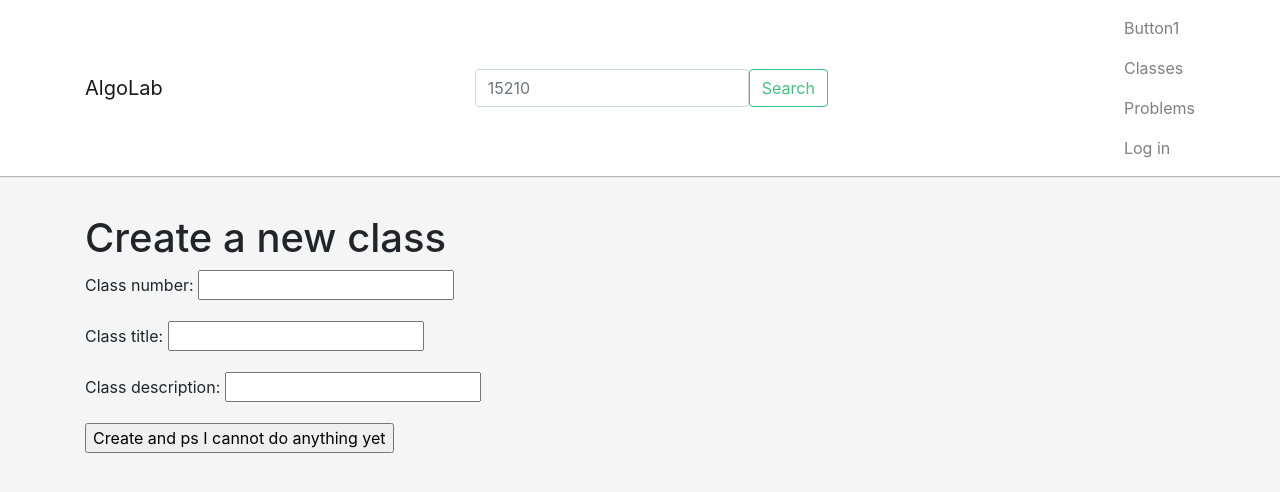
After one commit to Algolab-CMU/Algolab, a Django app: page /create_class in a window 1280 px wide. The commit adds this page. Shown: the top 492 px of the page. Run offline with Django 3.2, Linux system fonts and the light colour scheme; some libraries are stand-ins or nearby versions.

Commit message:
class page

```diff
--- a/basics/forms.py
+++ b/basics/forms.py
@@ -14,3 +14,9 @@ class ProblemForm(forms.Form):
   title = forms.CharField(label="Problem title", max_length=MAX_TITLE_LENGTH)
   description = forms.CharField(label="Description", max_length=MAX_TEXT_LENGTH)
   problemType = forms.ChoiceField(label="Type", choices=typeChoices)
+
+
+class ClassForm(forms.Form):
+  classNumber = forms.CharField(label="Class number")
+  classTitle = forms.CharField(label="Class title")
+  classDescription = forms.CharField(label="Class description")
--- a/basics/templates/basics/base_index.html
+++ b/basics/templates/basics/base_index.html
@@ -33,7 +33,7 @@
                 <a class="nav-link" href="#">Button1</a>
             </li>
             <li class="nav-item">
-                <a class="nav-link" href="#">Button2</a>
+                <a class="nav-link" href="{% url 'basics:all_classes' %}">Classes</a>
             </li>
             <li class="nav-item">
                 <a class="nav-link" href="{% url 'basics:all_problems' %}">Problems</a>
--- /dev/null
+++ b/basics/templates/basics/create_class.html
@@ -0,0 +1,10 @@
+{% extends 'basics/base_index.html' %}
+
+{% block content %}
+
+  <h1>{{ title }}</h1>
+  <form action =''>
+    {{form.as_p}}
+    <input type = 'submit' value= 'Create and ps I cannot do anything yet'>
+  </form>
+{% endblock %}
--- a/basics/urls.py
+++ b/basics/urls.py
@@ -14,5 +14,9 @@ urlpatterns = [
     url(r'^all_problems/', views.all_problems, name='all_problems'),
     url(r'^problem/view/(?P<suppliedId>\d+)/$', views.view_problem, name='view_problem'),
     url(r'^problem/edit/(?P<suppliedId>\d+)/$', views.edit_problem, name='edit_problem'),
-    url(r'^search/', views.search, name='search')
+    url(r'^search/', views.search, name='search'),
+
+    #classes
+    url(r'^all_classes', views.all_classes, name='all_classes'),
+    url(r'^create_class', views.create_class, name='create_class'),
 ]
--- a/basics/views.py
+++ b/basics/views.py
@@ -9,6 +9,7 @@ from .models import Question
 from .forms import ProblemForm
 from .forms import MULTIPLE_CHOICE
 from .forms import FREE_RESPONSE
+from .forms import ClassForm
 import re
 
 # DEBUGGING USER -- RUN THIS ONCE
@@ -222,3 +223,20 @@ def search(request):
     problems = set(problems)
     problems = [expandProblem(p) for p in problems]
     return render(request, 'basics/search.html', {'problems': problems, 'query': searchContent})
+
+#testing classes
+def all_classes(request):
+    title = "You are viewing all the classes and congrats you don't have any!"
+    context = {
+        "title" : title,
+    }
+    return render(request, "basics/all_classes.html", context)
+
+def create_class(request):
+    title = "Create a new class"
+    form = ClassForm
+    context = {
+        "title" : title,
+        "form" : form
+    }
+    return render(request, "basics/create_class.html", context)
```
Also changed, not shown: basics/templates/basics/all_classes.html (added, +7 -0 lines).
